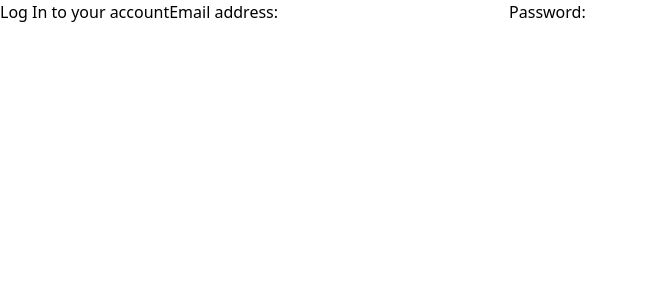
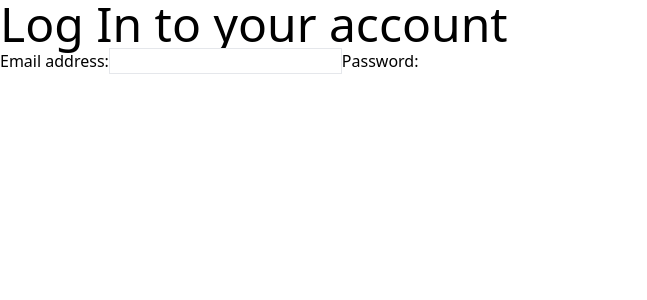
Before and after one commit to yashcrest/MERN-CHAT-APP, a React (Vite) app in the folder frontend/: page /login in a window 1280 px wide. Shown: the top 300 px of the page, without its empty margins (0-647 px from the left). Built offline with nearby package versions, Linux system fonts and the light colour scheme.

Commit message:
tailwid default classes

```diff
--- a/frontend/src/components/Pages/Login.jsx
+++ b/frontend/src/components/Pages/Login.jsx
@@ -4,10 +4,10 @@ const Login = () => {
   const [fields, setFields] = useState();
   return (
     <>
-      <form className="login-form flex">
-        <h1 className="">Log In to your account</h1>
-        <label>Email address:</label>
-        <input type="text" name="" />
+      <form className="login-form">
+        <h1 className="text-5xl">Log In to your account</h1>
+        <label className="flex-col">Email address:</label>
+        <input className="border" type="text" name="" />
         <label>Password:</label>
         <input type="password" name="" />
       </form>
```
